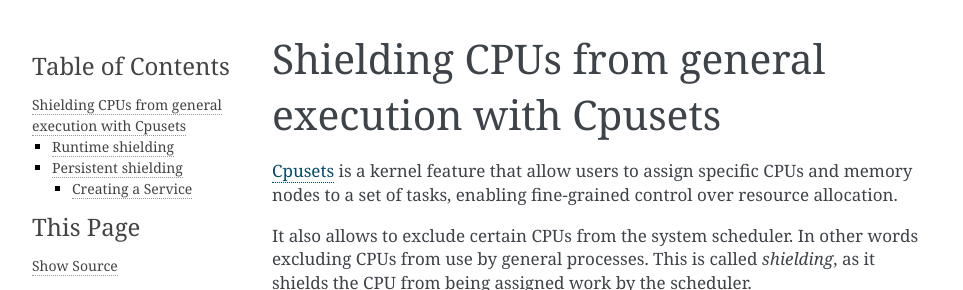
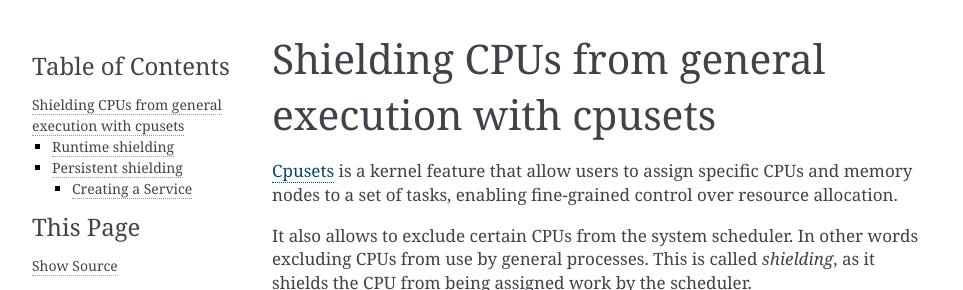
Before and after one commit to canonical/real-time-ubuntu-docs, a Sphinx documentation site: the page built from docs/how-to/using-cpusets.md, in a window 1280 px wide and 900 px high. Shown: the top 290 px of the window, without its empty margins (148-1111 px from the left). Built offline with Sphinx 7.4.7, drawn with Linux system fonts in a browser that asks for light colours.

```diff
--- a/docs/how-to/index.rst
+++ b/docs/how-to/index.rst
@@ -25,7 +25,7 @@ Tune performance for real-time processing:
    Modify kernel boot parameters <modify-kernel-boot-parameters>
    Configure CPUs for real-time processing <cpu-boot-configs>
    Tune IRQ affinity <tune-irq-affinity>
-   Shielding CPUs from general execution with Cpusets <using-cpusets>
+   Shielding CPUs from general execution with cpusets <using-cpusets>
 
 
 Configure Real-time Ubuntu Core:
--- a/docs/how-to/using-cpusets.md
+++ b/docs/how-to/using-cpusets.md
@@ -1,4 +1,4 @@
-# Shielding CPUs from general execution with Cpusets
+# Shielding CPUs from general execution with cpusets
 
 [Cpusets][kdocs_cpusets_v2] is a kernel feature that allow users to assign specific CPUs and memory nodes to a set of tasks, enabling fine-grained control over resource allocation.
 
```
